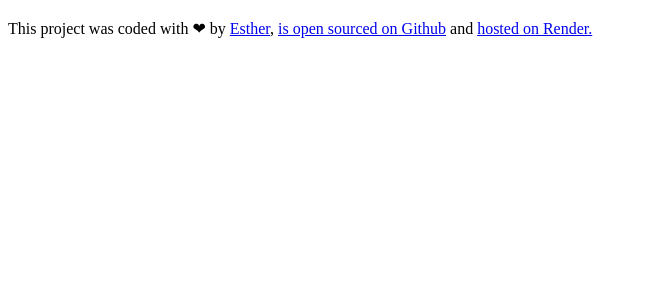
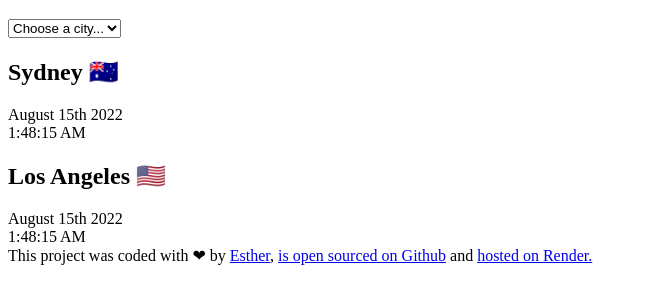
Before and after one commit to BossEsther/World-Clock, a plain HTML site: page index.html in a window 1280 px wide. Shown: the part 61-364 px from the top of the page, without its empty margins (0-648 px from the left). Drawn offline with Linux system fonts and the light colour scheme.

Commit message:
Created the basic HTML page for my project

```diff
--- a/index.html
+++ b/index.html
@@ -7,14 +7,32 @@
     <link rel="stylesheet" href="src/style.css">
 </head>
 <body>
+    <div class="clock-container">
+        <h1>
+            World Clock
+        </h1>
 
-    <h1>
-        World Clock
-    </h1>
+        <select id="countries">
+            <option value="">Choose a city...</option>
+            <option value="">Paris</option>
+            <option value="">Australia</option>
+            <option value="">Nigeria</option>
+        </select>
 
-    <footer>
-        This project was coded  with ❤ by <a href="https://github.com/BossEsther" target="_blank">Esther</a>, <a href="https://github.com/BossEsther/World-Clock" target="_blank">is open sourced on Github</a> and <a href="https://world-clock-evz6.onrender.com" target="_blank">hosted on Render.</a>
-    </footer>
+        <div class="city">
+           <h2>Sydney 🇦🇺</h2>
+           <div class="date">August 15th 2022</div>
+           <div class="time">1:48:15 AM</div>
+        </div>
+        <div class="city">
+            <h2>Los Angeles 🇺🇸</h2>
+            <div class="date">August 15th 2022</div>
+            <div class="time">1:48:15 AM</div>
+         </div>
+        <footer>
+            This project was coded  with ❤ by <a href="https://github.com/BossEsther" target="_blank">Esther</a>, <a href="https://github.com/BossEsther/World-Clock" target="_blank">is open sourced on Github</a> and <a href="https://world-clock-evz6.onrender.com" target="_blank">hosted on Render.</a>
+        </footer>
+    </div>
     <script src="src/index.js"></script>
 
 </body>
```
